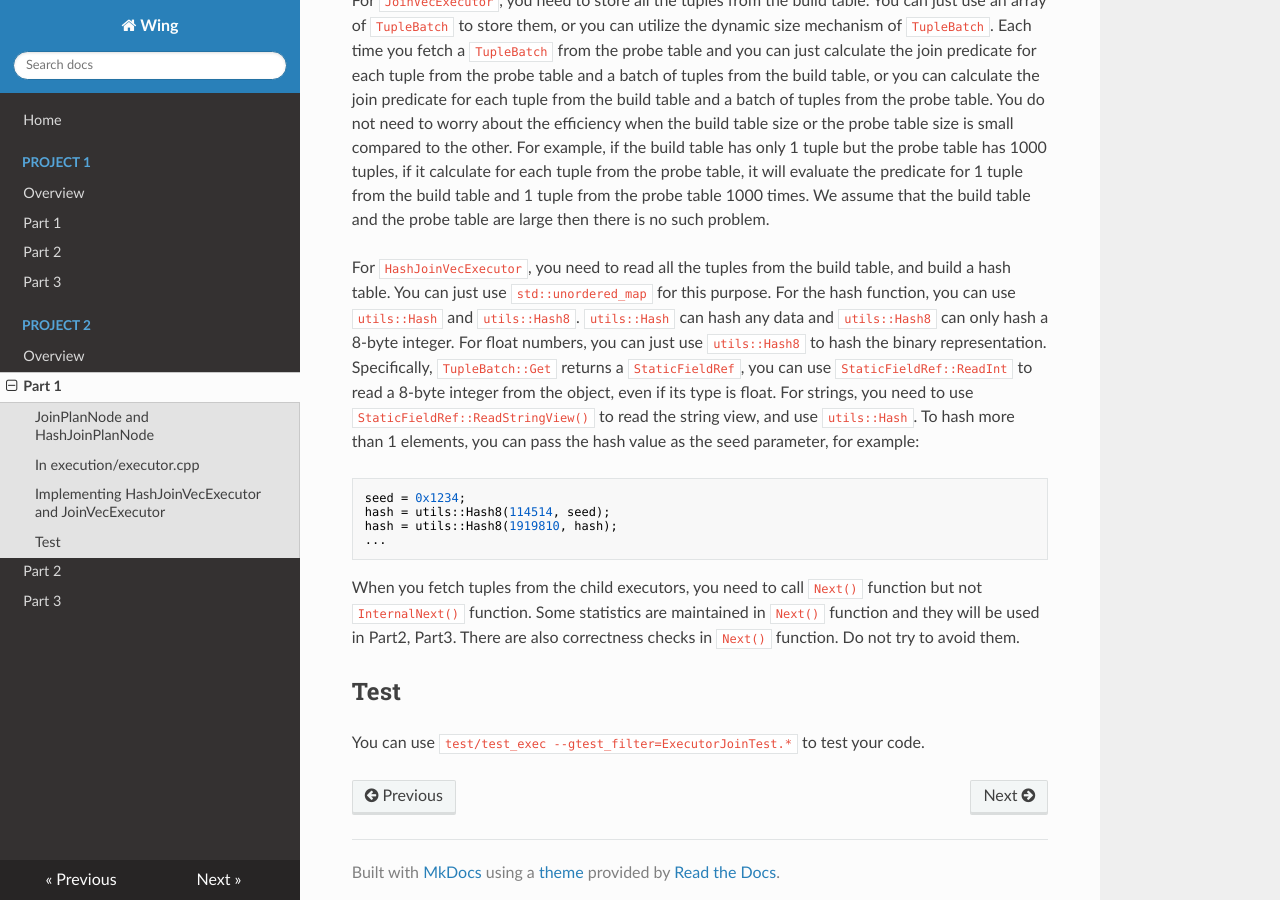
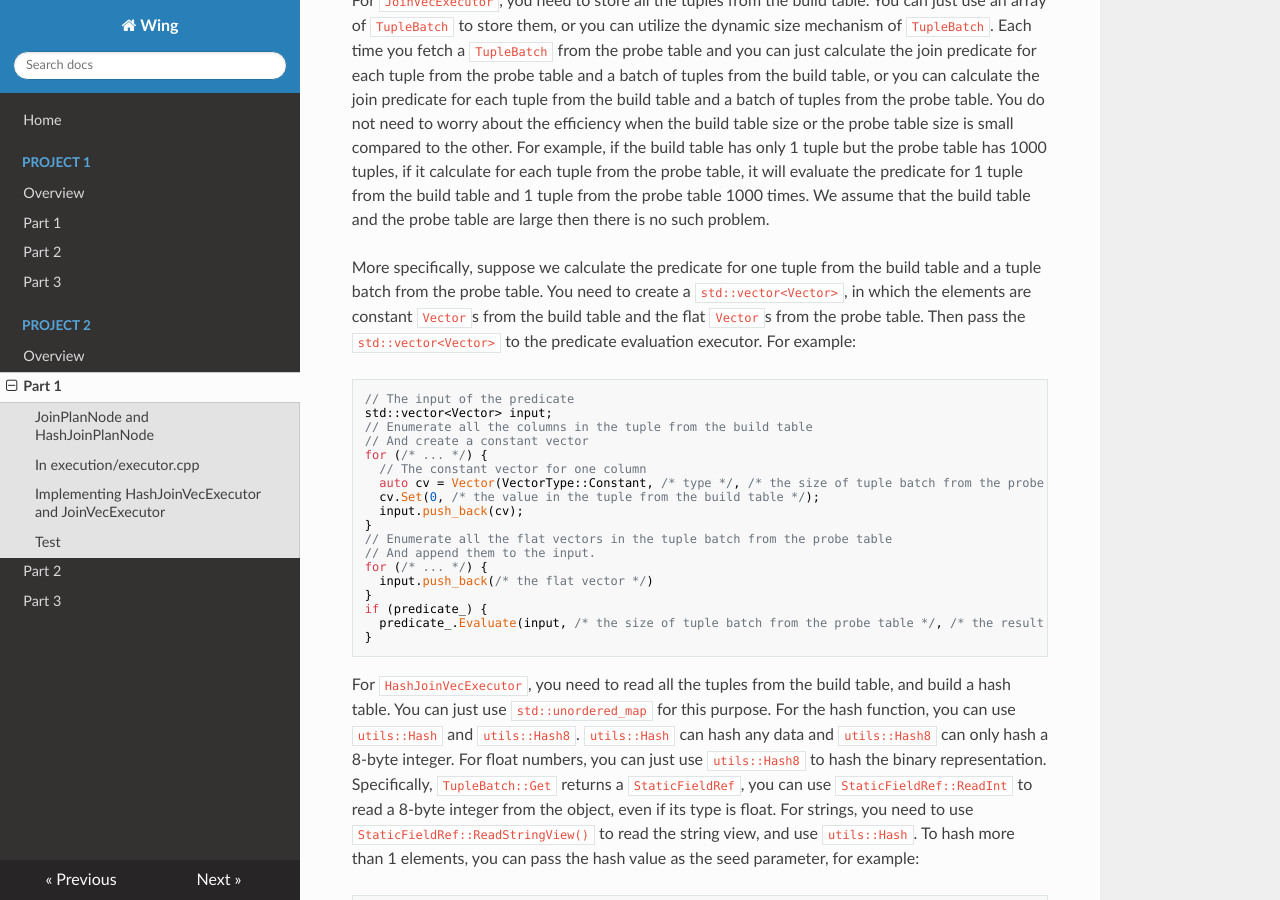
Before and after one commit to iidb/wing-docs, an MkDocs documentation site: the page built from docs/p2/part1.md, in a window 1280 px wide and 900 px high, scrolled down 1400 px. Built offline with MkDocs 1.6.1, drawn with Linux system fonts in a browser that asks for light colours; nearby versions of some CDN libraries.

Commit message:
update an example for joinvecexecutor

````diff
--- a/docs/p2/part1.md
+++ b/docs/p2/part1.md
@@ -26,6 +26,29 @@ For `JoinVecExecutor`, you need to implement nested loop join. For `HashJoinVecE
 
 For `JoinVecExecutor`, you need to store all the tuples from the build table. You can just use an array of `TupleBatch` to store them, or you can utilize the dynamic size mechanism of `TupleBatch`. Each time you fetch a `TupleBatch` from the probe table and you can just calculate the join predicate for each tuple from the probe table and a batch of tuples from the build table, or you can calculate the join predicate for each tuple from the build table and a batch of tuples from the probe table. You do not need to worry about the efficiency when the build table size or the probe table size is small compared to the other. For example, if the build table has only 1 tuple but the probe table has 1000 tuples, if it calculate for each tuple from the probe table, it will evaluate the predicate for 1 tuple from the build table and 1 tuple from the probe table 1000 times. We assume that the build table and the probe table are large then there is no such problem.
 
+More specifically, suppose we calculate the predicate for one tuple from the build table and a tuple batch from the probe table. You need to create a `std::vector<Vector>`, in which the elements are constant `Vector`s from the build table and the flat `Vector`s from the probe table. Then pass the `std::vector<Vector>` to the predicate evaluation executor. For example:
+
+```cpp
+// The input of the predicate
+std::vector<Vector> input;
+// Enumerate all the columns in the tuple from the build table
+// And create a constant vector
+for (/* ... */) {
+  // The constant vector for one column
+  auto cv = Vector(VectorType::Constant, /* type */, /* the size of tuple batch from the probe table */);
+  cv.Set(0, /* the value in the tuple from the build table */);
+  input.push_back(cv);
+}
+// Enumerate all the flat vectors in the tuple batch from the probe table
+// And append them to the input.
+for (/* ... */) {
+  input.push_back(/* the flat vector */)
+}
+if (predicate_) {
+  predicate_.Evaluate(input, /* the size of tuple batch from the probe table */, /* the result vector */);
+}
+```
+
 For `HashJoinVecExecutor`, you need to read all the tuples from the build table, and build a hash table. You can just use `std::unordered_map` for this purpose. For the hash function, you can use `utils::Hash` and `utils::Hash8`. `utils::Hash` can hash any data and `utils::Hash8` can only hash a 8-byte integer. For float numbers, you can just use `utils::Hash8` to hash the binary representation. Specifically, `TupleBatch::Get` returns a `StaticFieldRef`, you can use `StaticFieldRef::ReadInt` to read a 8-byte integer from the object, even if its type is float. For strings, you need to use `StaticFieldRef::ReadStringView()` to read the string view, and use `utils::Hash`. To hash more than 1 elements, you can pass the hash value as the seed parameter, for example:
 
 ```c++
````
Also changed, not shown: docs/p2/overview.md (+5 -0 lines), docs/p2/part2.md (+3 -0 lines).
